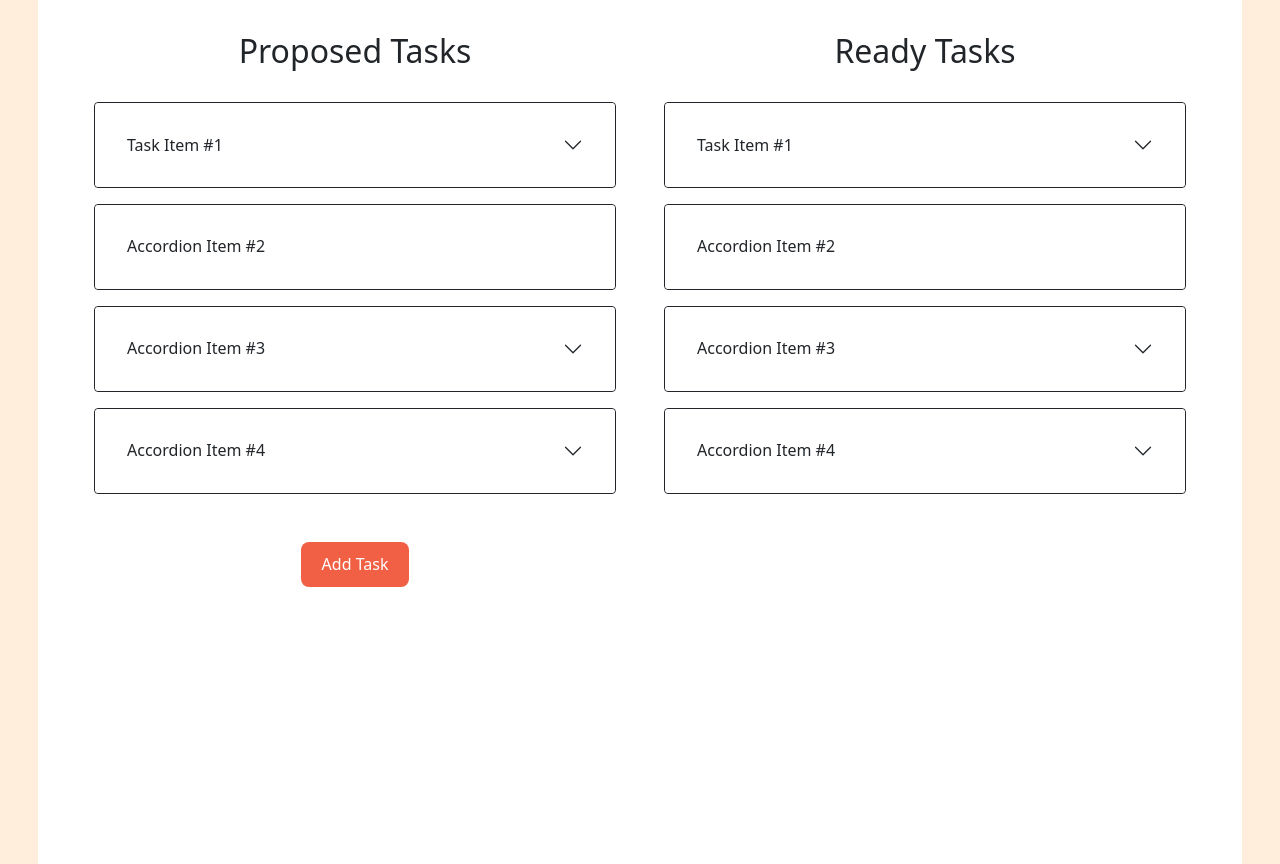
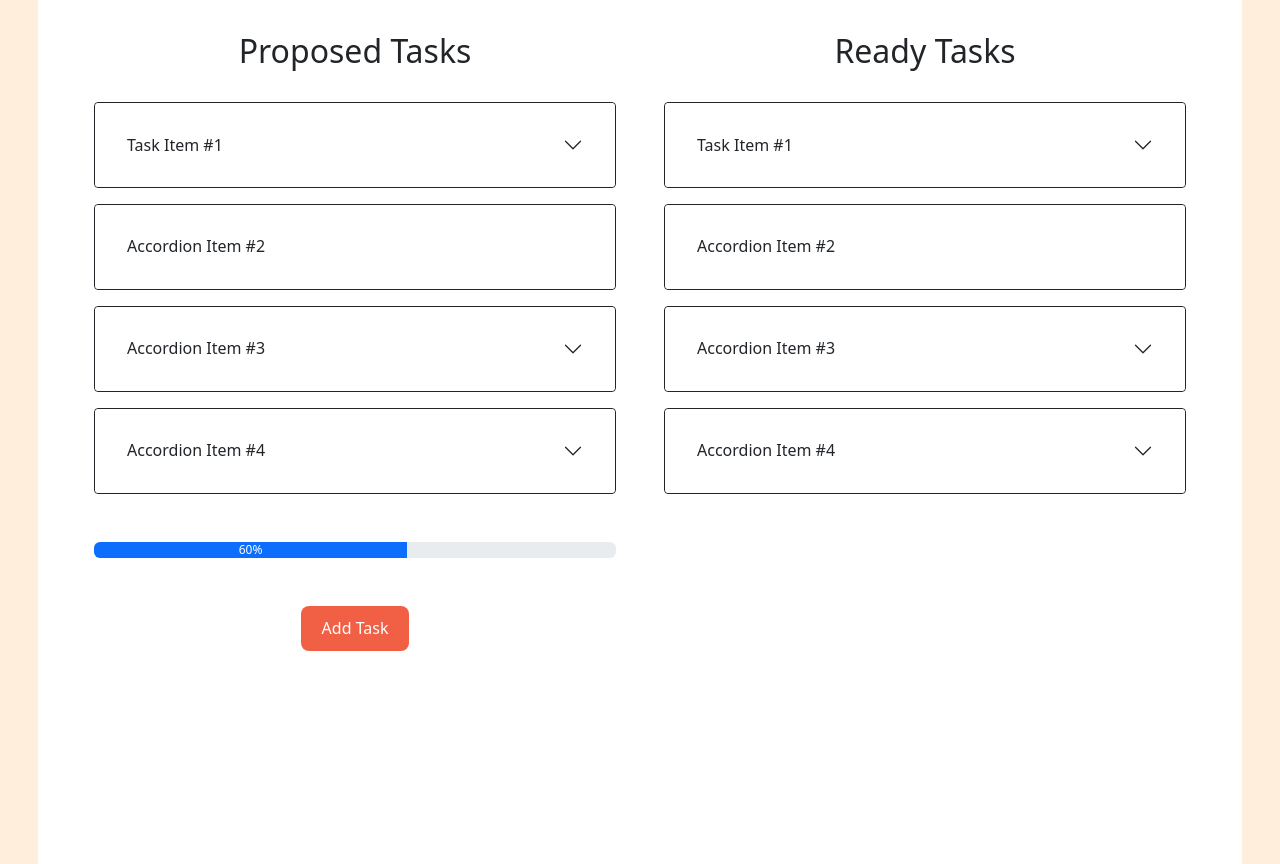
Before and after one commit to antazoey/ethdenver2025-chairman-dao, a React (Vite) app in the folder web/: page / in a window 1280 px wide. Built offline with nearby package versions, Linux system fonts and the light colour scheme.

Commit message:
feat: adds progress bar

```diff
--- a/web/src/routes/tasks.tsx
+++ b/web/src/routes/tasks.tsx
@@ -1,5 +1,5 @@
 import AccordionColumns from '../components/AccordionColumns';
-import { Container, Row, Col } from 'react-bootstrap';
+import { Col, Container, Row, ProgressBar } from 'react-bootstrap';
 import React from 'react';
 
 const Tasks: React.FC = () => {
@@ -28,11 +28,16 @@ const Tasks: React.FC = () => {
             <h2>Proposed Tasks</h2>
             <AccordionColumns accordionData={accordionData}/>
             <Container>
-                <Row>
+              <Row>
                 <Col xs={12} className='task mb-3'>
-                    <button className='button-primary'>Add Task</button>
+                    <ProgressBar now={60} label={`60%`} />
                 </Col>
-                </Row>
+              </Row>
+              <Row>
+              <Col xs={12} className='task mb-3'>
+                  <button className='button-primary'>Add Task</button>
+              </Col>
+              </Row>
             </Container>
             </Col>
             <Col xs={12} md={6} id='active-tasks' className='taskColumn'>
```
